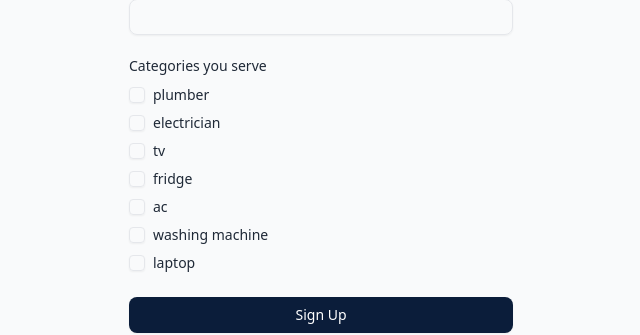
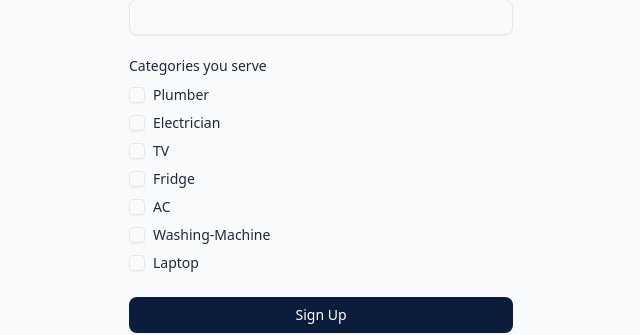
Before and after one commit to SunnyPuniaSP/Karigar, a React app in the folder Frontend/: page /worker/sign-up in a window 1280 px wide. Shown: the part 585-920 px from the top of the page, without its empty margins (319-959 px from the left). Built offline with nearby package versions, Linux system fonts and the light colour scheme; the HTML template or start-up script is replaced by a standard one.

Commit message:
fixed worker registration

```diff
--- a/Frontend/src/components/ui/SignUpFormWorker.jsx
+++ b/Frontend/src/components/ui/SignUpFormWorker.jsx
@@ -8,13 +8,13 @@ import { Checkbox } from "@/components/ui/checkbox";
 import { NavLink } from "react-router-dom";
 
 const categories = [
-  "plumber",
-  "electrician",
-  "tv",
-  "fridge",
-  "ac",
-  "washing machine",
-  "laptop",
+  "Plumber",
+  "Electrician",
+  "TV",
+  "Fridge",
+  "AC",
+  "Washing-Machine",
+  "Laptop",
 ];
 
 export function SignUpFormWorker({ className, handleSubmit, ...props }) {
```
